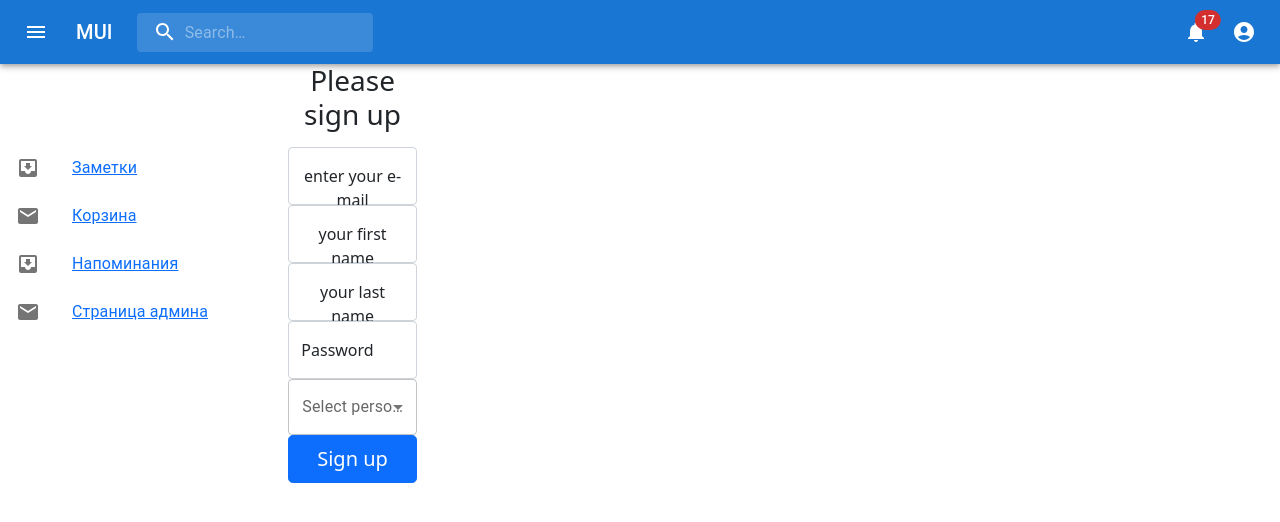
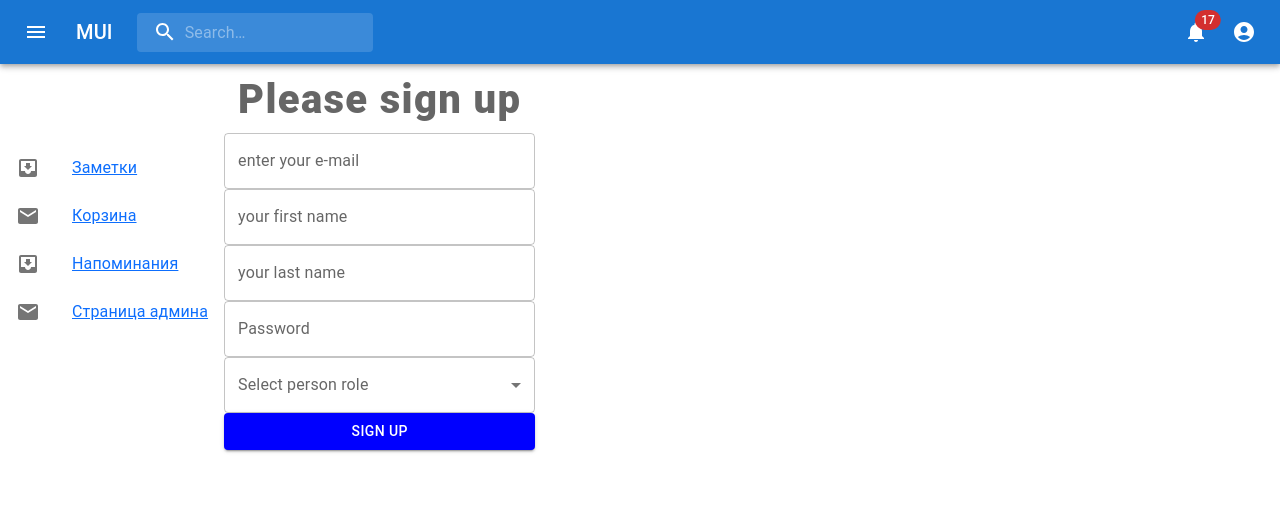
Before and after one commit to BogdanZots/task-manager-fullstack-app, a React (Create React App) app in the folder client/: page /registration in a window 1280 px wide. Shown: the top 522 px of the page. Built offline with nearby package versions, Linux system fonts and the light colour scheme.

Commit message:
Minor changes , changed code structure , made code more clear and understandable

```diff
--- a/client/src/components/common/BasicModal/BasicModal.tsx
+++ b/client/src/components/common/BasicModal/BasicModal.tsx
@@ -4,10 +4,7 @@ import { setRemindsItemRequest } from "../../../store/actions/remindsAction";
 import { getUser } from "../../../store/selectors/userSelector";
 import { CREATE_FORM, INPUT_MODAL } from "../../../const/consts";
 import BasicForm from "../Forms/BasicForm/BasicForm";
-import Box from "@mui/material/Box";
-import Button from "@mui/material/Button";
-import Typography from "@mui/material/Typography";
-import Modal from "@mui/material/Modal";
+import { Box, Button, Typography, Modal } from "@mui/material";
 import s from "styled-components";
 
 const Container = s.div`
@@ -52,7 +49,7 @@ export default function BasicModal({ type }: IBasicModalProps) {
             <BasicForm
               type={CREATE_FORM}
               userId={id}
-              submitForm={handleFormSubmit}
+              onSubmit={handleFormSubmit}
             />
           </Box>
         );
@@ -74,13 +71,7 @@ export default function BasicModal({ type }: IBasicModalProps) {
 
   return (
     <Container>
-      <Button
-        onClick={() => {
-          handleOpen();
-        }}
-      >
-        Create Item
-      </Button>
+      <Button onClick={handleOpen}>Create Item</Button>
       <Modal
         open={open}
         onClose={handleClose}
--- a/client/src/components/common/DefaultItemsLayout/DefaultItemsLayout.tsx
+++ b/client/src/components/common/DefaultItemsLayout/DefaultItemsLayout.tsx
@@ -1,5 +1,4 @@
 import Box from "@mui/material/Box";
-import React from "react";
 import DefaultCardLayot from "../DefaultCardLayout/DefaultCardLayout";
 
 interface IDefaultItemsLayout {
--- a/client/src/components/common/Forms/BasicForm/BasicForm.tsx
+++ b/client/src/components/common/Forms/BasicForm/BasicForm.tsx
@@ -9,15 +9,15 @@ import {
 import { isItemEmpty } from "../../../../helpres/isItemEmpty";
 import { CreateItemForm } from "./Forms/CustoForms/CreateItemForm";
 import RegistrationForm from "./Forms/CustoForms/ResistrationForm";
+import { Box } from "@mui/material";
 
 interface BasicFormProps {
   type: string;
   userId: number;
-  submitForm: Function;
+  onSubmit: Function;
 }
-
 export default function BasicForm({
-  submitForm,
+  onSubmit,
   type,
   userId,
 }: BasicFormProps) {
@@ -42,9 +42,8 @@ export default function BasicForm({
   };
 
   const handleFromSubmit = (e: any) => {
-    submitForm(fields);
+    onSubmit(fields);
   };
-
 
 
   useDeepEffect(changeButtonState, [fields, isFieldsEmpty]);
@@ -56,7 +55,7 @@ export default function BasicForm({
           <CreateItemForm
             columns={createItemColumns}
             onChange={handleConfigUpdate}
-            submitForm={handleFromSubmit}
+            onSubmit={handleFromSubmit}
             isButtonDisabled={buttonDisabled}
           />
         );
@@ -65,13 +64,13 @@ export default function BasicForm({
           <RegistrationForm
             onChange={handleConfigUpdate}
             columns={registrationInputColumns}
-            submitForm={handleFromSubmit}
+            onSubmit={handleFromSubmit}
           />
         );
       }
       default:
-        <div>There is no data to display</div>;
+        <Box>There is no data to display</Box>;
     }
   };
-  return <div>{renderBasicForm(type)}</div>;
+  return <Box>{renderBasicForm(type)}</Box>;
 }
--- a/client/src/components/common/Forms/BasicForm/Forms/CustoForms/CreateItemForm.jsx
+++ b/client/src/components/common/Forms/BasicForm/Forms/CustoForms/CreateItemForm.jsx
@@ -1,19 +1,25 @@
 import { Box } from "@mui/system";
 import Button from "@mui/material/Button";
 import InputItem from "../../../../Input/InputItem";
+import styled from "styled-components";
+
+const FormWrapper = styled("div")`
+  display: flex;
+  flex-direction: column;
+`;
 
 export const CreateItemForm = ({
   onChange,
-  submitForm,
+  onSubmit,
   isButtonDisabled,
   columns,
 }) => {
   const handleFormSubmit = (e) => {
     e.preventDefault();
-    submitForm();
+    onSubmit();
   };
   return (
-    <Box>
+    <FormWrapper>
       {columns.map((column) => {
         return (
           <InputItem
@@ -30,6 +36,6 @@ export const CreateItemForm = ({
       <Button disabled={isButtonDisabled} onClick={handleFormSubmit}>
         Save item
       </Button>
-    </Box>
+    </FormWrapper>
   );
 };
--- a/client/src/components/common/Forms/BasicForm/Forms/CustoForms/ResistrationForm.tsx
+++ b/client/src/components/common/Forms/BasicForm/Forms/CustoForms/ResistrationForm.tsx
@@ -1,18 +1,32 @@
 import InputItem from "../../../../Input/InputItem";
 import BasicSelect from "../../../../../Select/Select";
 import { selectRoleColumns } from "../../../../../../config/config";
+import { FormControl, FormHelperText, Button } from "@mui/material";
+import styled from "styled-components";
 
-const RegistrationForm = ({ onChange, columns, userId, submitForm }: any) => {
+const StyledButton = styled(Button)`
+  background-color: blue;
+`;
+
+const StyledFormHelperText = styled(FormHelperText)`
+  font-weight: 800;
+  font-size: 40px;
+`;
+
+const RegistrationForm = ({
+  onChange,
+  columns,
+  onSubmit,
+  isButtonDisabled,
+}: any) => {
   const handleFormSubmit = (e: any) => {
     e.preventDefault();
-    submitForm();
+    onSubmit();
   };
 
-
   return (
-    <main className="form-signin text-center d-flex justify-content-center col-12">
-      <form className="col-6">
-        <h1 className="h3 mb-3 fw-normal">Please sign up</h1>
+    <FormControl>
+      <StyledFormHelperText>Please sign up</StyledFormHelperText>
       {columns.map((column: any) => {
         return (
           <InputItem
@@ -32,15 +46,15 @@ const RegistrationForm = ({ onChange, columns, userId, submitForm }: any) => {
         columns={selectRoleColumns}
         title="Select person role"
       />
-        <button
-          className="w-100 btn btn-lg btn-primary"
+      <StyledButton
         type="submit"
+        disabled={isButtonDisabled}
         onClick={handleFormSubmit}
+        variant="contained"
       >
         Sign up
-        </button>
-      </form>
-    </main>
+      </StyledButton>
+    </FormControl>
   );
 };
 
--- a/client/src/components/common/Input/InputItem.tsx
+++ b/client/src/components/common/Input/InputItem.tsx
@@ -1,4 +1,5 @@
 import React, { useState } from "react";
+import TextField from "@mui/material/TextField";
 
 interface IInputItem {
   type: string;
@@ -25,17 +26,15 @@ export default React.memo(function InputItem({
     onChangeEvent(fieldName, newValue);
   };
   return (
-    <div className="form-floating">
-      <input
+    <TextField
+      variant="outlined"
       value={value}
       onChange={(e) => handleChange(e.target.value)}
       type={type}
-        className={`form-control + ${className || ""}`}
       id="floatingInput"
       placeholder={placeholder}
       name={name}
+      label={label}
     />
-      <label htmlFor="floatingInput">{label}</label>
-    </div>
   );
 });
--- a/client/src/containers/BatchPage/BatchPage.jsx
+++ b/client/src/containers/BatchPage/BatchPage.jsx
@@ -2,5 +2,16 @@ import React from "react";
 import { Box } from "@mui/material";
 
 export default function BatchPage() {
-  return <Box sx={{ display: "inline" }}>BatchPage</Box>;
+  return (
+    <Box
+      sx={{
+        display: "flex",
+        flexDirection: "column",
+        marginTop: "92px",
+        width: "100%",
+      }}
+    >
+      BatchPage
+    </Box>
+  );
 }
--- a/client/src/containers/NotesPage/NotesPage.jsx
+++ b/client/src/containers/NotesPage/NotesPage.jsx
@@ -1,6 +1,16 @@
-import React from "react";
 import { Box } from "@mui/material";
 
 export default function NotesPage() {
-  return <Box sx={{ display: "inline" }}>NotesPage</Box>;
+  return (
+    <Box
+      sx={{
+        display: "flex",
+        flexDirection: "column",
+        marginTop: "92px",
+        width: "100%",
+      }}
+    >
+      NotesPage
+    </Box>
+  );
 }
--- a/client/src/containers/RegistrationPage/RegistrationPage.tsx
+++ b/client/src/containers/RegistrationPage/RegistrationPage.tsx
@@ -1,16 +1,22 @@
 import { useSelector } from "react-redux";
+import { getUser } from "../../store/selectors/userSelector";
+import { userRegistation } from "../../store/actions/userActions";
+import { useDispatch } from "react-redux";
+import { REGISTRATION_FORM } from "../../const/consts";
 import BasicForm from "../../components/common/Forms/BasicForm/BasicForm";
-import { REGISTRATION_FORM } from "../../const/consts";
-import { userRegistation } from "../../store/actions/userActions";
-import { getUser } from "../../store/selectors/userSelector";
 const RegistrationPage = () => {
   const {
     data: { id },
   } = useSelector(getUser);
+
+  const dispatch = useDispatch();
+  const handleUserRegistration = (data: any) => {
+    dispatch(userRegistation(data));
+  };
   return (
     <BasicForm
       type={REGISTRATION_FORM}
-      submitForm={userRegistation}
+      onSubmit={handleUserRegistration}
       userId={id}
     />
   );
```
Also changed, not shown: client/src/components/common/Button/Button.jsx (deleted, +0 -12 lines), client/src/components/common/DefaultCardLayout/DefaultCardLayout.tsx (+9 -13 lines), client/src/components/common/TextForm/TextForm.jsx (deleted, +0 -50 lines). Lines whose indentation alone changed are shown as unchanged.
